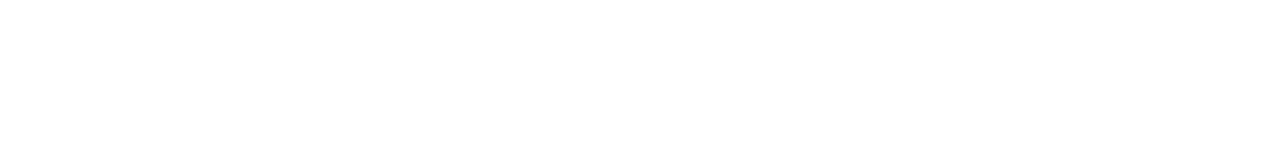
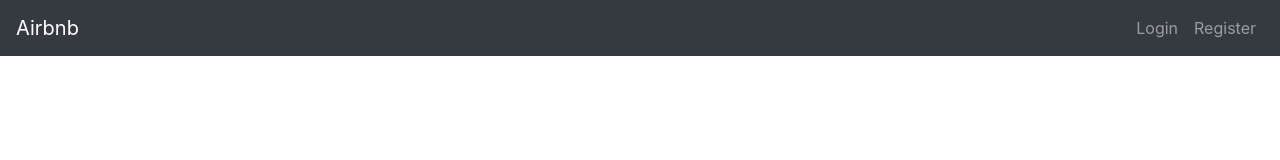
Before and after one commit to vishnumm63/react-airbnb, a plain HTML site: page index.html in a window 1280 px wide. Drawn offline with nearby package versions, Linux system fonts and the light colour scheme; the site is published under a folder, as on GitHub Pages, so addresses that start at the root find nothing.

Commit message:
Update index.html

```diff
--- a/index.html
+++ b/index.html
@@ -1 +1 @@
-<!doctype html><html lang="en"><head><meta charset="utf-8"/><link rel="icon" href="/favicon.ico"/><meta name="viewport" content="width=device-width,initial-scale=1"/><meta name="theme-color" content="#000000"/><meta name="description" content="Web site created using create-react-app"/><link rel="apple-touch-icon" href="/logo192.png"/><link rel="manifest" href="/manifest.json"/><link rel="stylesheet" href="https://cdn.jsdelivr.net/npm/bootstrap@4.6.1/dist/css/bootstrap.min.css" integrity="sha384-zCbKRCUGaJDkqS1kPbPd7TveP5iyJE0EjAuZQTgFLD2ylzuqKfdKlfG/eSrtxUkn" crossorigin="anonymous"><title>React App</title><script defer="defer" src="/static/js/main.bcf049fe.js"></script><link href="/static/css/main.0ef2dc3a.css" rel="stylesheet"></head><body><noscript>You need to enable JavaScript to run this app.</noscript><div id="root"></div><script src="https://cdn.jsdelivr.net/npm/jquery@3.5.1/dist/jquery.slim.min.js" integrity="sha384-DfXdz2htPH0lsSSs5nCTpuj/zy4C+OGpamoFVy38MVBnE+IbbVYUew+OrCXaRkfj" crossorigin="anonymous"></script><script src="https://cdn.jsdelivr.net/npm/popper.js@1.16.1/dist/umd/popper.min.js" integrity="sha384-9/reFTGAW83EW2RDu2S0VKaIzap3H66lZH81PoYlFhbGU+6BZp6G7niu735Sk7lN" crossorigin="anonymous"></script><script src="https://cdn.jsdelivr.net/npm/bootstrap@4.6.1/dist/js/bootstrap.min.js" integrity="sha384-VHvPCCyXqtD5DqJeNxl2dtTyhF78xXNXdkwX1CZeRusQfRKp+tA7hAShOK/B/fQ2" crossorigin="anonymous"></script></body></html>
+<!doctype html><html lang="en"><head><meta charset="utf-8"/><link rel="icon" href="./favicon.ico"/><meta name="viewport" content="width=device-width,initial-scale=1"/><meta name="theme-color" content="#000000"/><meta name="description" content="Web site created using create-react-app"/><link rel="apple-touch-icon" href="./logo192.png"/><link rel="manifest" href="./manifest.json"/><link rel="stylesheet" href="https://cdn.jsdelivr.net/npm/bootstrap@4.6.1/dist/css/bootstrap.min.css" integrity="sha384-zCbKRCUGaJDkqS1kPbPd7TveP5iyJE0EjAuZQTgFLD2ylzuqKfdKlfG/eSrtxUkn" crossorigin="anonymous"><title>React App</title><script defer="defer" src="./static/js/main.bcf049fe.js"></script><link href="./static/css/main.0ef2dc3a.css" rel="stylesheet"></head><body><noscript>You need to enable JavaScript to run this app.</noscript><div id="root"></div><script src="https://cdn.jsdelivr.net/npm/jquery@3.5.1/dist/jquery.slim.min.js" integrity="sha384-DfXdz2htPH0lsSSs5nCTpuj/zy4C+OGpamoFVy38MVBnE+IbbVYUew+OrCXaRkfj" crossorigin="anonymous"></script><script src="https://cdn.jsdelivr.net/npm/popper.js@1.16.1/dist/umd/popper.min.js" integrity="sha384-9/reFTGAW83EW2RDu2S0VKaIzap3H66lZH81PoYlFhbGU+6BZp6G7niu735Sk7lN" crossorigin="anonymous"></script><script src="https://cdn.jsdelivr.net/npm/bootstrap@4.6.1/dist/js/bootstrap.min.js" integrity="sha384-VHvPCCyXqtD5DqJeNxl2dtTyhF78xXNXdkwX1CZeRusQfRKp+tA7hAShOK/B/fQ2" crossorigin="anonymous"></script></body></html>
```
